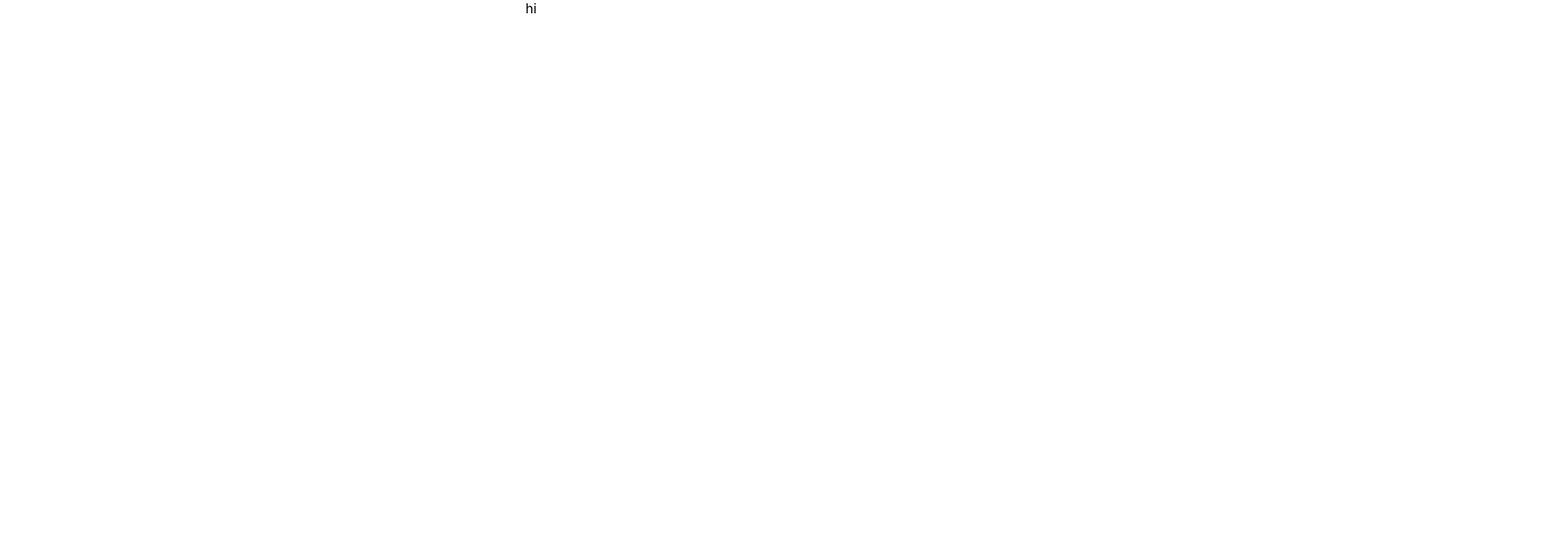
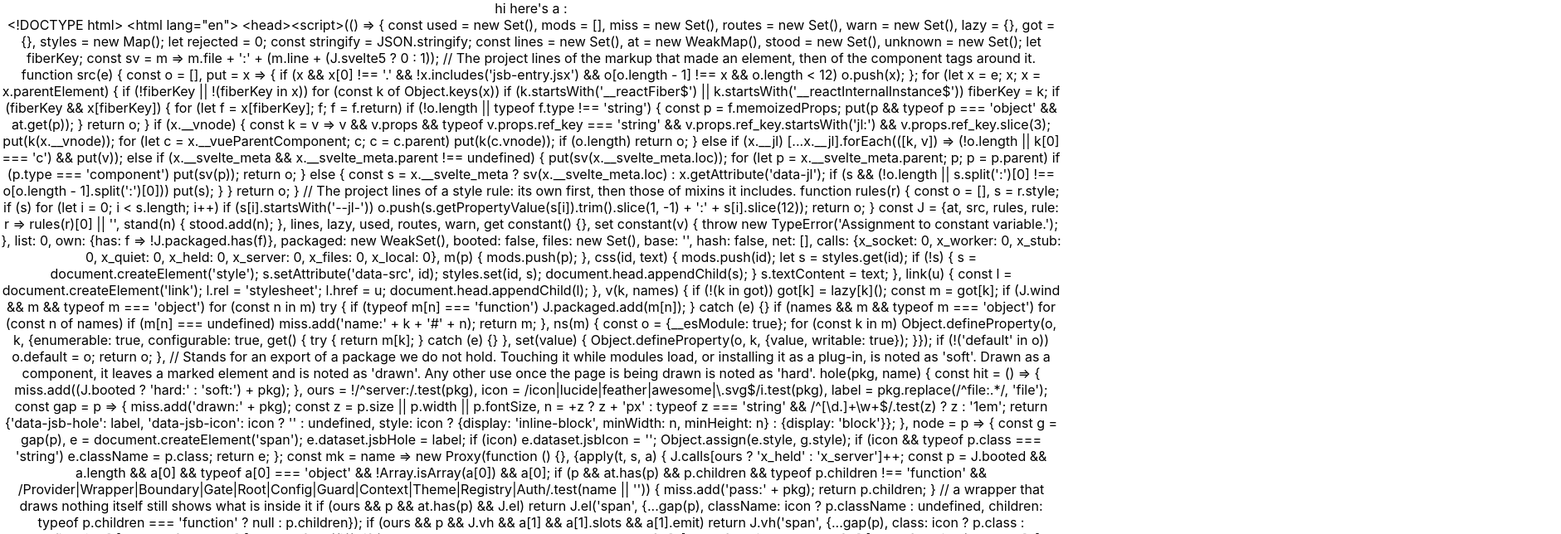
Before and after one commit to adnjoo/Inventory-Tracker, a React (Create React App) app in the folder client/: page / in a window 1280 px wide. Shown: the top 644 px of the page at 83% size, 1881 px wide, since content can reach past the window. Built offline with nearby package versions, Linux system fonts and the light colour scheme.

Commit message:
edit front-end

```diff
--- a/client/package.json
+++ b/client/package.json
@@ -6,6 +6,7 @@
     "@testing-library/jest-dom": "^5.16.1",
     "@testing-library/react": "^12.1.2",
     "@testing-library/user-event": "^13.5.0",
+    "axios": "^0.24.0",
     "react": "^17.0.2",
     "react-dom": "^17.0.2",
     "react-scripts": "5.0.0",
--- a/client/src/App.js
+++ b/client/src/App.js
@@ -1,9 +1,25 @@
-import './App.css';
+import { useEffect, useState } from "react";
+import axios from "axios";
+import "./App.css";
 
 function App() {
+  let [result, setResult] = useState("");
+
+  useEffect(() => {
+    search();
+  }, []);
+
+  //search for artist
+  const search = async () => {
+    const res = await axios.get(`http://localhost:4001`);
+    console.log("results", res.data);
+    setResult(res.data);
+  };
+
   return (
     <div className="App">
-      hi
+      hi here's a :<br />
+      {result}
     </div>
   );
 }
```
Also changed, not shown: 1 other file (tests, documents, lock files or other folders).
